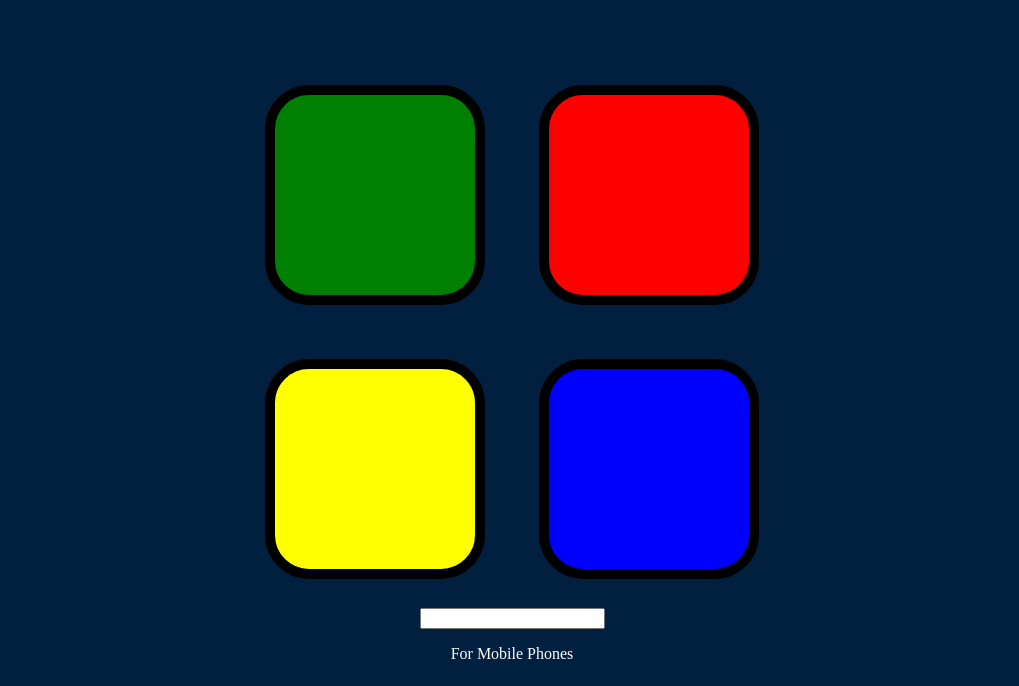
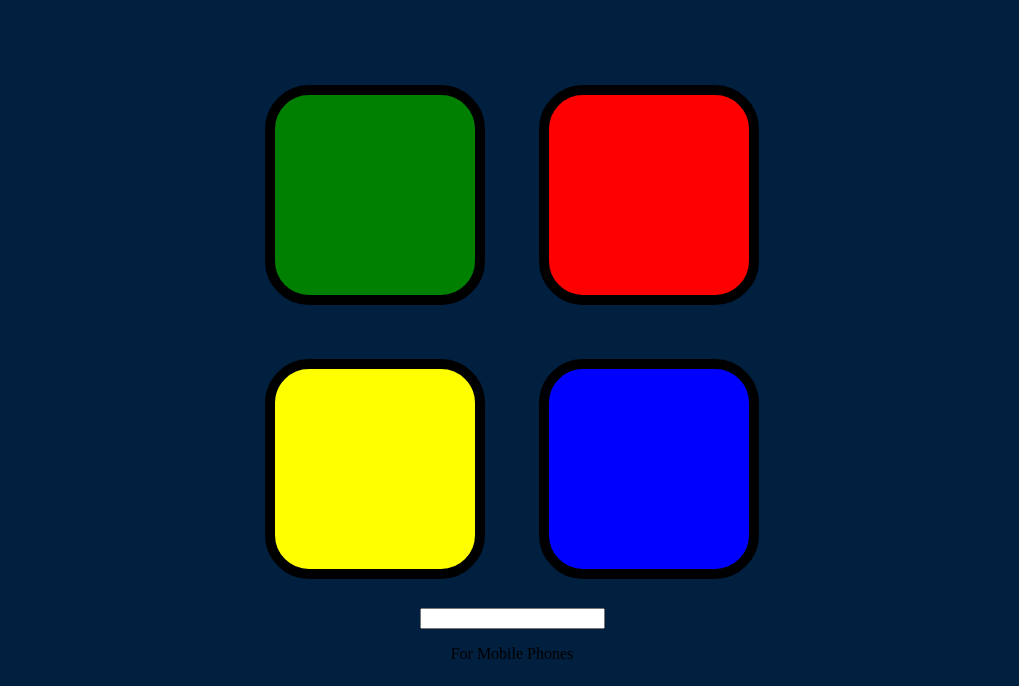
Before and after one commit to devansh711/simon-game, a plain HTML site: page index.html in a window 1280 px wide. Shown: the part 114-800 px from the top of the page, without its empty margins (128-1147 px from the left). Drawn offline with nearby package versions, Linux system fonts and the light colour scheme.

Commit message:
Update index.html

```diff
--- a/index.html
+++ b/index.html
@@ -34,7 +34,7 @@
     </div>
 
   </div>
-  <input type="text" /> <p style="color:white;">For Mobile Phones</p>
+  <input type="text" /> <p>For Mobile Phones</p>
 <script src="https://ajax.googleapis.com/ajax/libs/jquery/3.6.0/jquery.min.js"></script>
 <script src="game.js" charset="utf-8"></script>
 </body>
```
